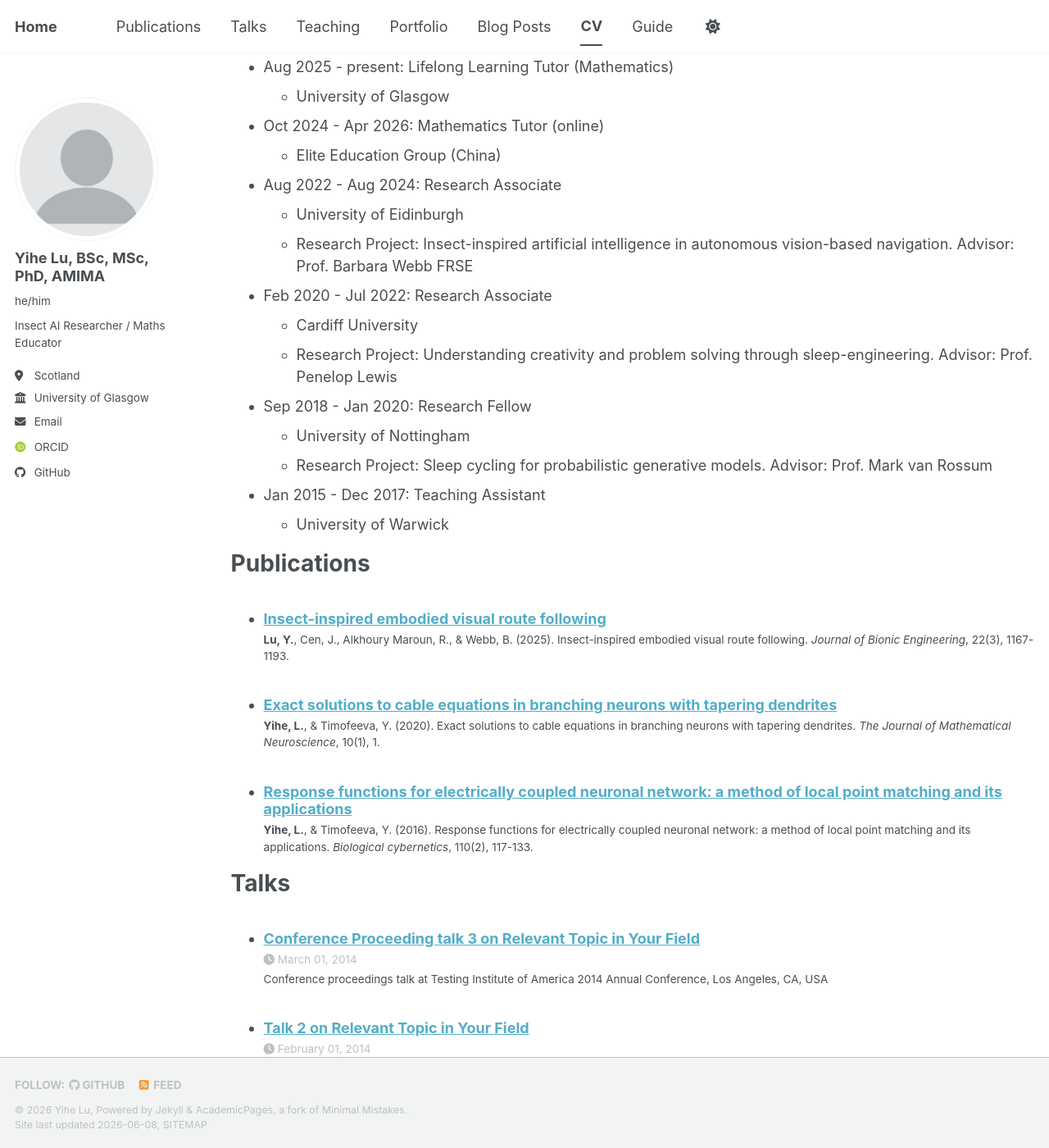
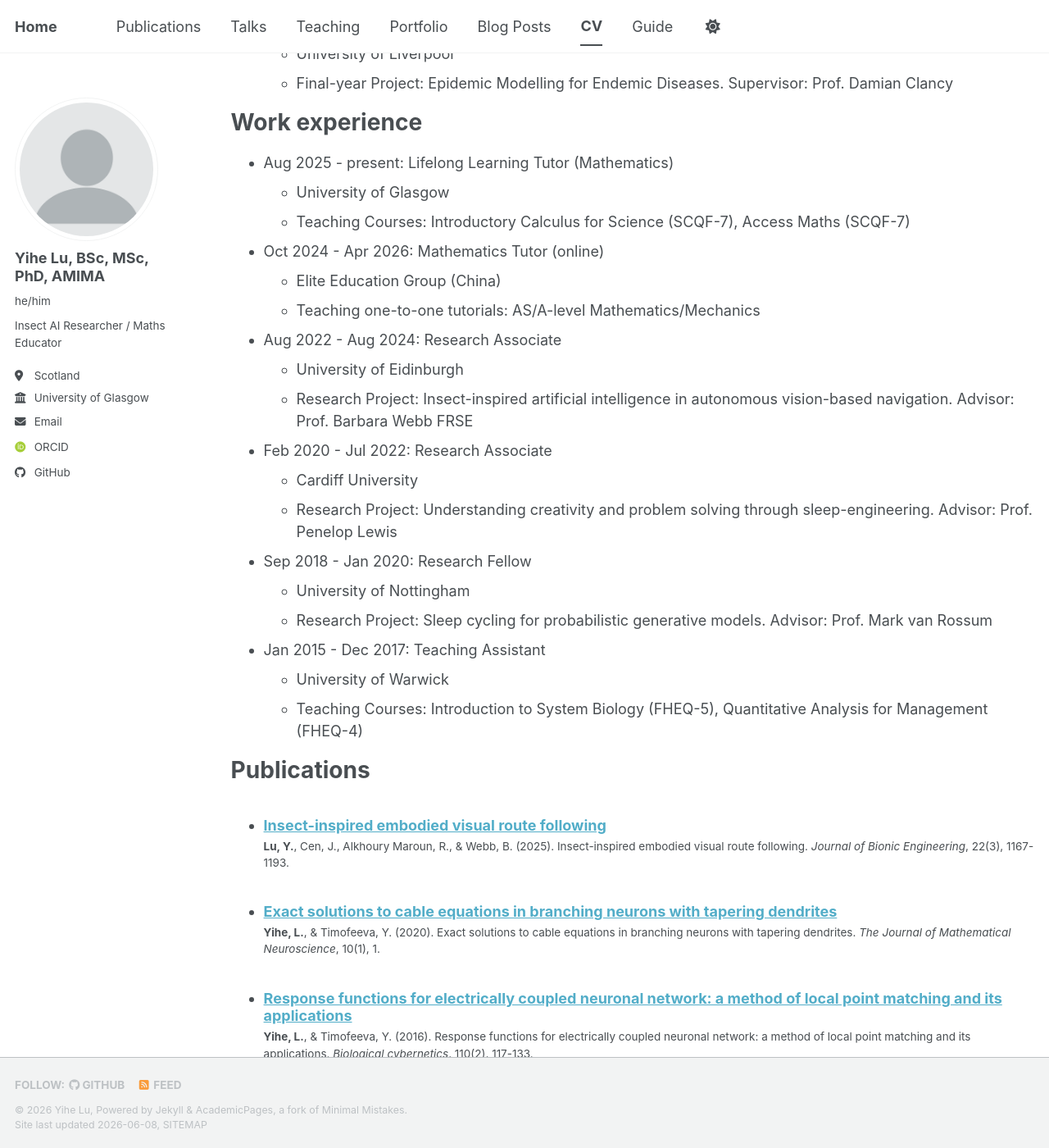
Before and after one commit to yihe-61wu/yihe-61wu.github.io, a Jekyll site: the page built from _pages/cv.md, in a window 1280 px wide and 1400 px high, scrolled down 467 px. Shown: the whole window at 82% size. Built offline with Jekyll 4.4.1, drawn with Linux system fonts in a browser that asks for light colours; some web fonts are replaced; a script bundle is joined from its source files by our own code; library files that are not in the unit come from our copies.

Commit message:
update cv teaching

```diff
--- a/_pages/cv.md
+++ b/_pages/cv.md
@@ -12,25 +12,26 @@ redirect_from:
 Education
 ======
 * PGCert in Academic Practice <span style="float:right;">Dec 2025 - Dec 2028 (expected)</span>
-  University of Glasgow
+  * University of Glasgow
 * **Ph.D in Complexity Science** <span style="float:right;">Oct 2014 - Mar 2019 (expected)</span>
-  University of Warwick
+  * University of Warwick
   * Thesis: Neuronal signal modulation by dendritic geometry. Supervisor: Prof. Yulia Timofeeva
 * **M.Sc. (Merit) in Mathematics** <span style="float:right;">Sep 2013 - Oct 2014 (expected)</span>
-  University of Warwick
+  * University of Warwick
   * Dissertation: Neural computation and memory. Supervisor: Prof. Magnus Richardson
 * **B.Sc. (First-class Honours) in Mathematics and Statistics** <span style="float:right;">Sep 2011 - Jul 2013 (expected)</span>
-  University of Liverpool
+  * University of Liverpool
   * Final-year Project: Epidemic Modelling for Endemic Diseases. Supervisor: Prof. Damian Clancy
 
 Work experience
 ======
 * Aug 2025 - present: Lifelong Learning Tutor (Mathematics)
   * University of Glasgow
-  <!-- * Duties includes: Updates and improvements to template -->
+  * Teaching Courses: Introductory Calculus for Science (SCQF-7), Access Maths (SCQF-7)
 
 * Oct 2024 - Apr 2026: Mathematics Tutor (online)
   * Elite Education Group (China)
+  * Teaching one-to-one tutorials: AS/A-level Mathematics/Mechanics
 
 * Aug 2022 - Aug 2024: Research Associate
   * University of Eidinburgh
@@ -48,6 +49,7 @@ Work experience
 
 * Jan 2015 - Dec 2017: Teaching Assistant
   * University of Warwick
+  * Teaching Courses: Introduction to System Biology (FHEQ-5), Quantitative Analysis for Management (FHEQ-4)
 
 <!-- Skills
 ======
```
